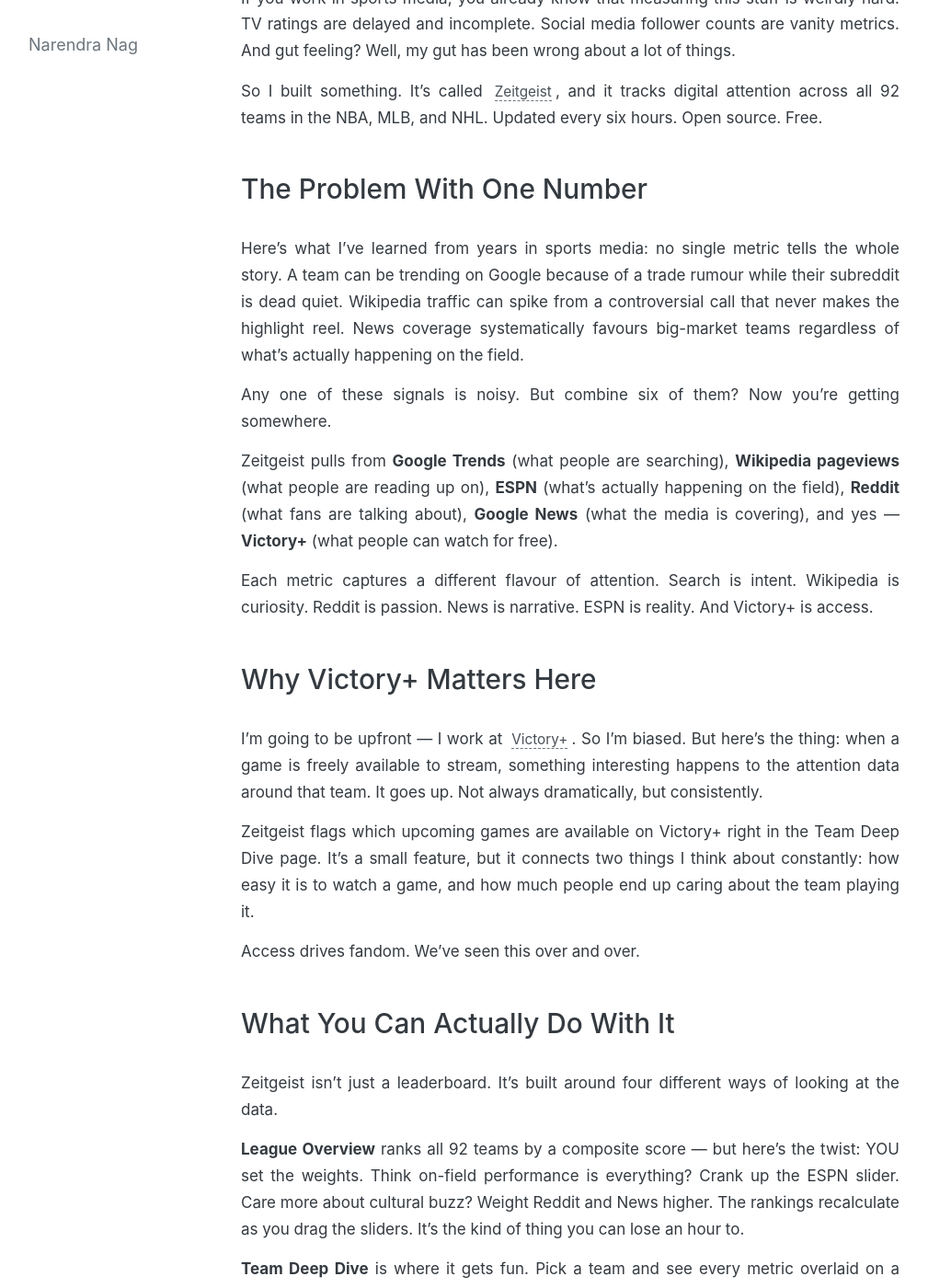
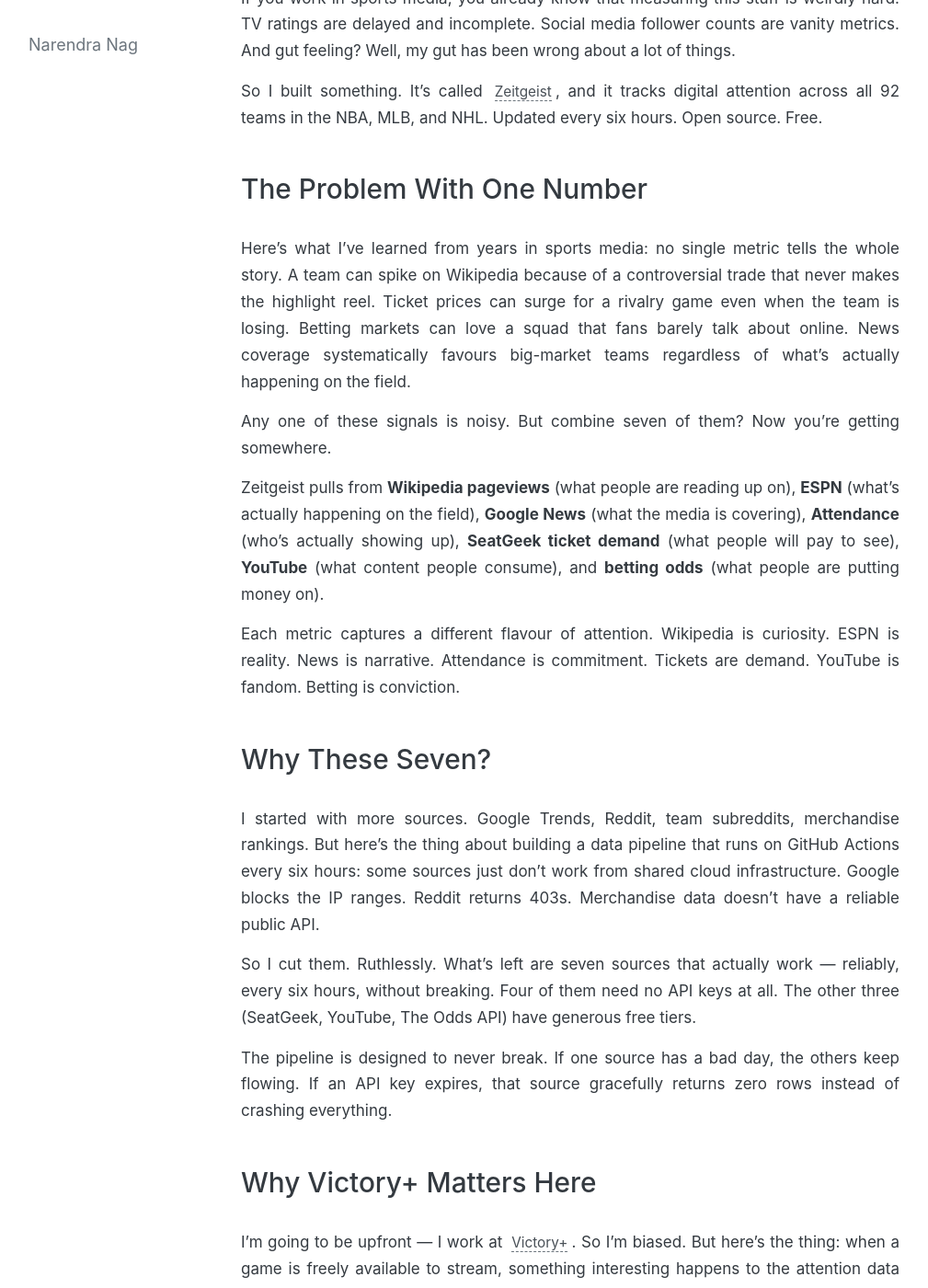
Before and after one commit to narendranag/narendranag.github.io, a Jekyll site: the page built from _posts/2026-03-10-zeitgeist-which-sports-teams-are-people-paying-attention-to.md, in a window 1280 px wide and 1400 px high, scrolled down 557 px. Shown: the whole window at 92% size, without its empty margins (20-1029 px from the left). Built offline with Jekyll 4.4.1, drawn with Linux system fonts in a browser that asks for light colours; some of the changed text lies outside the part shown.

Commit message:
Update Zeitgeist blog post for v2: seven data sources
Rewrite to reflect current app state: removed Google Trends,
Reddit, Subreddits, and Merchandise (blocked from CI). Added
Attendance, SeatGeek tickets, YouTube, and betting odds.
Updated app URL to sports-zeitgeist.streamlit.app.

Co-Authored-By: Claude Opus 4.6 <noreply@anthropic.com>

```diff
--- a/_posts/2026-03-10-zeitgeist-which-sports-teams-are-people-paying-attention-to.md
+++ b/_posts/2026-03-10-zeitgeist-which-sports-teams-are-people-paying-attention-to.md
@@ -2,27 +2,35 @@
 layout: post
 title: "Zeitgeist — Which Sports Teams Are People Actually Paying Attention To?"
 date: 2026-03-10
-description: "I built a dashboard that tracks digital attention across all 92 NBA, MLB, and NHL teams using six data sources. Here's what it reveals about how we follow sports."
+description: "I built a dashboard that tracks digital attention across all 92 NBA, MLB, and NHL teams using seven data sources — from Wikipedia and ESPN to ticket demand and betting odds. Here's what it reveals about how we follow sports."
 categories: [sports, data, streaming]
 author: Narendra Nag
 ---
 I've been thinking about attention a lot lately.
 
-Not the corporate buzzword kind. The real kind — the kind where someone picks up their phone, types a team name into Google, clicks on a Wikipedia page, or doomscrolls through r/nba at 1am. That kind of attention.
+Not the corporate buzzword kind. The real kind — the kind where someone picks up their phone, opens a Wikipedia page, checks the box score, looks up ticket prices, or scrolls through YouTube highlights at 1am. That kind of attention.
 
 If you work in sports media, you already know that measuring this stuff is weirdly hard. TV ratings are delayed and incomplete. Social media follower counts are vanity metrics. And gut feeling? Well, my gut has been wrong about a lot of things.
 
-So I built something. It's called [Zeitgeist](https://major-league-interest-map.streamlit.app), and it tracks digital attention across all 92 teams in the NBA, MLB, and NHL. Updated every six hours. Open source. Free.
+So I built something. It's called [Zeitgeist](https://sports-zeitgeist.streamlit.app), and it tracks digital attention across all 92 teams in the NBA, MLB, and NHL. Updated every six hours. Open source. Free.
 
 ## The Problem With One Number
 
-Here's what I've learned from years in sports media: no single metric tells the whole story. A team can be trending on Google because of a trade rumour while their subreddit is dead quiet. Wikipedia traffic can spike from a controversial call that never makes the highlight reel. News coverage systematically favours big-market teams regardless of what's actually happening on the field.
+Here's what I've learned from years in sports media: no single metric tells the whole story. A team can spike on Wikipedia because of a controversial trade that never makes the highlight reel. Ticket prices can surge for a rivalry game even when the team is losing. Betting markets can love a squad that fans barely talk about online. News coverage systematically favours big-market teams regardless of what's actually happening on the field.
 
-Any one of these signals is noisy. But combine six of them? Now you're getting somewhere.
+Any one of these signals is noisy. But combine seven of them? Now you're getting somewhere.
 
-Zeitgeist pulls from **Google Trends** (what people are searching), **Wikipedia pageviews** (what people are reading up on), **ESPN** (what's actually happening on the field), **Reddit** (what fans are talking about), **Google News** (what the media is covering), and yes — **Victory+** (what people can watch for free).
+Zeitgeist pulls from **Wikipedia pageviews** (what people are reading up on), **ESPN** (what's actually happening on the field), **Google News** (what the media is covering), **Attendance** (who's actually showing up), **SeatGeek ticket demand** (what people will pay to see), **YouTube** (what content people consume), and **betting odds** (what people are putting money on).
 
-Each metric captures a different flavour of attention. Search is intent. Wikipedia is curiosity. Reddit is passion. News is narrative. ESPN is reality. And Victory+ is access.
+Each metric captures a different flavour of attention. Wikipedia is curiosity. ESPN is reality. News is narrative. Attendance is commitment. Tickets are demand. YouTube is fandom. Betting is conviction.
+
+## Why These Seven?
+
+I started with more sources. Google Trends, Reddit, team subreddits, merchandise rankings. But here's the thing about building a data pipeline that runs on GitHub Actions every six hours: some sources just don't work from shared cloud infrastructure. Google blocks the IP ranges. Reddit returns 403s. Merchandise data doesn't have a reliable public API.
+
+So I cut them. Ruthlessly. What's left are seven sources that actually work — reliably, every six hours, without breaking. Four of them need no API keys at all. The other three (SeatGeek, YouTube, The Odds API) have generous free tiers.
+
+The pipeline is designed to never break. If one source has a bad day, the others keep flowing. If an API key expires, that source gracefully returns zero rows instead of crashing everything.
 
 ## Why Victory+ Matters Here
 
@@ -36,9 +44,9 @@ Access drives fandom. We've seen this over and over.
 
 Zeitgeist isn't just a leaderboard. It's built around four different ways of looking at the data.
 
-**League Overview** ranks all 92 teams by a composite score — but here's the twist: YOU set the weights. Think on-field performance is everything? Crank up the ESPN slider. Care more about cultural buzz? Weight Reddit and News higher. The rankings recalculate as you drag the sliders. It's the kind of thing you can lose an hour to.
+**League Overview** ranks all 92 teams by a composite score — but here's the twist: YOU set the weights. Think on-field performance is everything? Crank up the ESPN slider. Care more about commercial popularity? Weight Tickets and YouTube higher. The rankings recalculate as you drag the sliders. It's the kind of thing you can lose an hour to.
 
-**Team Deep Dive** is where it gets fun. Pick a team and see every metric overlaid on a single chart, with win/loss markers from ESPN layered on top. You can literally watch how a three-game losing streak ripples through search interest, Wikipedia traffic, and Reddit engagement. Sometimes the effect is immediate. Sometimes it takes days. The patterns are fascinating.
+**Team Deep Dive** is where it gets fun. Pick a team and see every metric as an overlaid trendline, with win/loss markers from ESPN layered on top. You can literally watch how a three-game losing streak ripples through Wikipedia traffic and news coverage. Sometimes the effect is immediate. Sometimes it takes days. The patterns are fascinating. Below the chart: recent results, upcoming schedule with Victory+ flags, news volume, attendance records, ticket demand, YouTube stats, and betting odds.
 
 **Head to Head** lets you compare up to five teams side by side. It's useful for rivalry analysis, market comparisons, or settling arguments. (The Lakers-Celtics comparison is always a good time.)
 
@@ -46,9 +54,9 @@ Zeitgeist isn't just a leaderboard. It's built around four different ways of loo
 
 ## The Score Is Yours To Define
 
-The Interest Score formula is intentionally transparent. Five metrics, each normalised to a 0-100 scale, combined as a weighted average. The default weights are balanced — 25% each for Trends and Wikipedia, 20% for ESPN, 15% each for Reddit and News. But there's no "correct" weighting.
+The Interest Score formula is intentionally transparent. Seven metrics, each normalised to a 0-100 scale, combined as a weighted average. The default weights emphasise the three richest daily data sources — Wikipedia at 30%, ESPN at 25%, and News at 25% — with Attendance, Tickets, YouTube, and Betting filling in the rest.
 
-If you're in advertising, search and news probably matter most. If you're in fan engagement, Reddit is your signal. If you're trying to predict which teams will drive streaming numbers... well, you might want to look at which teams have games on Victory+.
+But there's no "correct" weighting. If you're in advertising, news and Wikipedia probably matter most. If you're in fan engagement, attendance and ticket demand are your signals. If you're trying to predict which teams will drive streaming numbers... well, you might want to look at which teams have games on Victory+.
 
 The point is: the same data tells different stories depending on what question you're asking.
 
@@ -56,9 +64,9 @@ The point is: the same data tells different stories depending on what question y
 
 The data pipeline runs every six hours automatically. No manual updates, no stale dashboards. A colour-coded indicator on the home page tells you how fresh the data is — green for current, yellow for aging, red for stale.
 
-Ninety-two teams. Three leagues. Six data sources. Updated four times a day.
+Ninety-two teams. Three leagues. Seven data sources. Updated four times a day.
 
-**Explore it at [major-league-interest-map.streamlit.app](https://major-league-interest-map.streamlit.app)**
+**Explore it at [sports-zeitgeist.streamlit.app](https://sports-zeitgeist.streamlit.app)**
 
 The source code is on [GitHub](https://github.com/narendranag/interest-map) if you want to peek under the hood or contribute.
 
```
